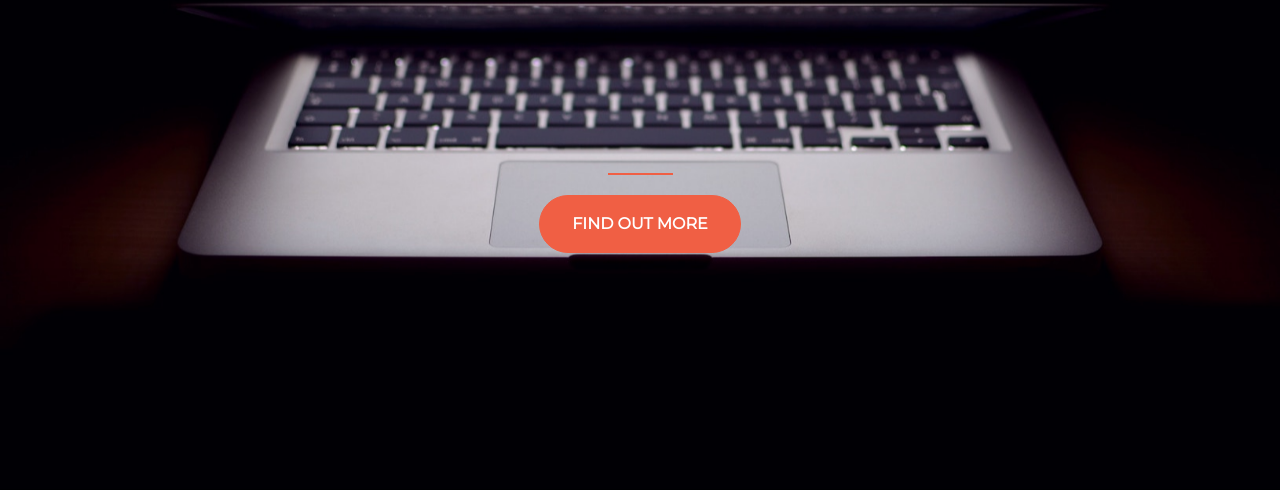
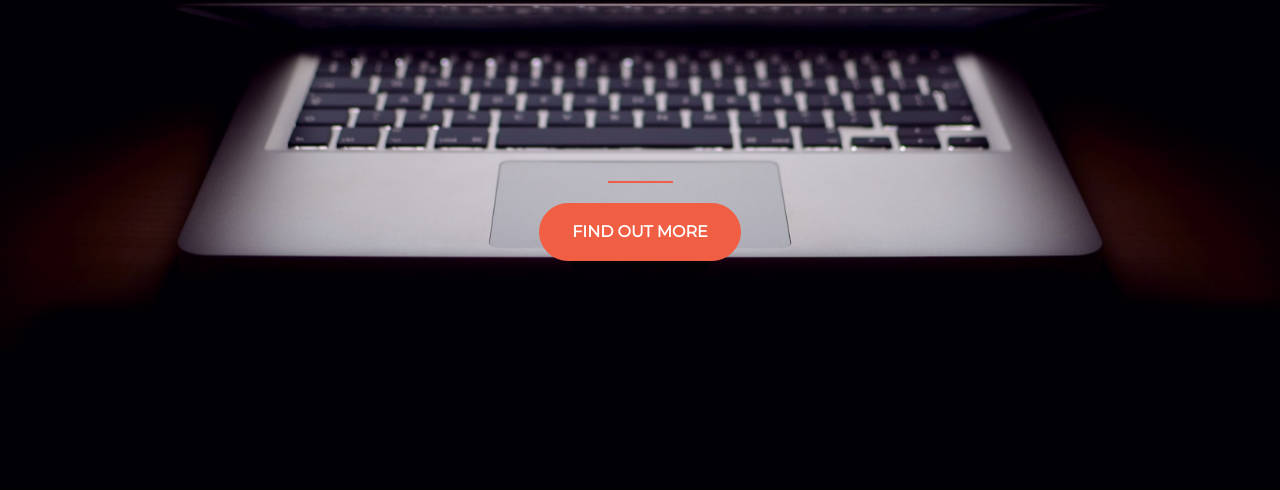
Before and after one commit to sshoopman/sshoopman.github.io, a plain HTML site: page index.html in a window 1280 px wide. Shown: the part 310-800 px from the top of the page. Drawn offline with nearby package versions, Linux system fonts and the light colour scheme.

Commit message:
Update style.css

```diff
--- a/style.css
+++ b/style.css
@@ -46,5 +46,5 @@ hr {
 }
 
 .buffer {
-  height: 10rem;
+  height: 11rem;
 }
```
